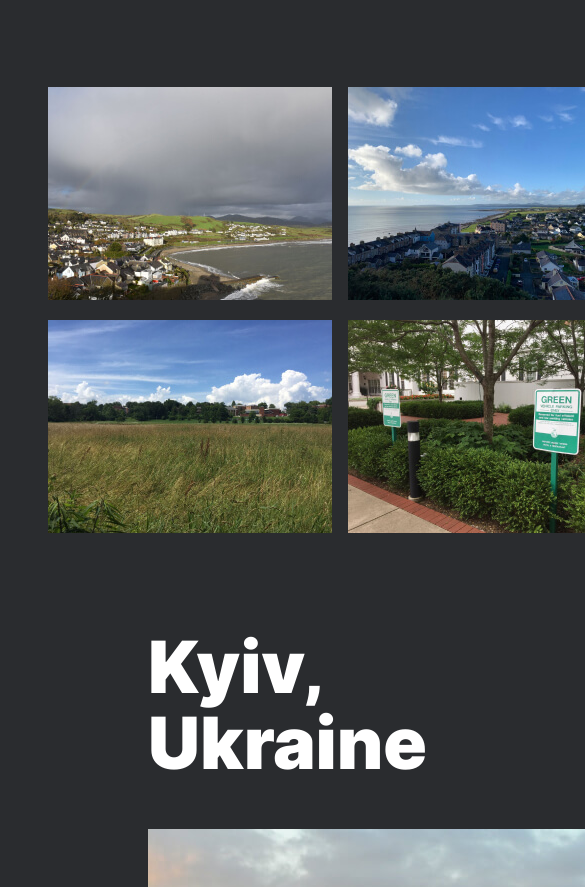
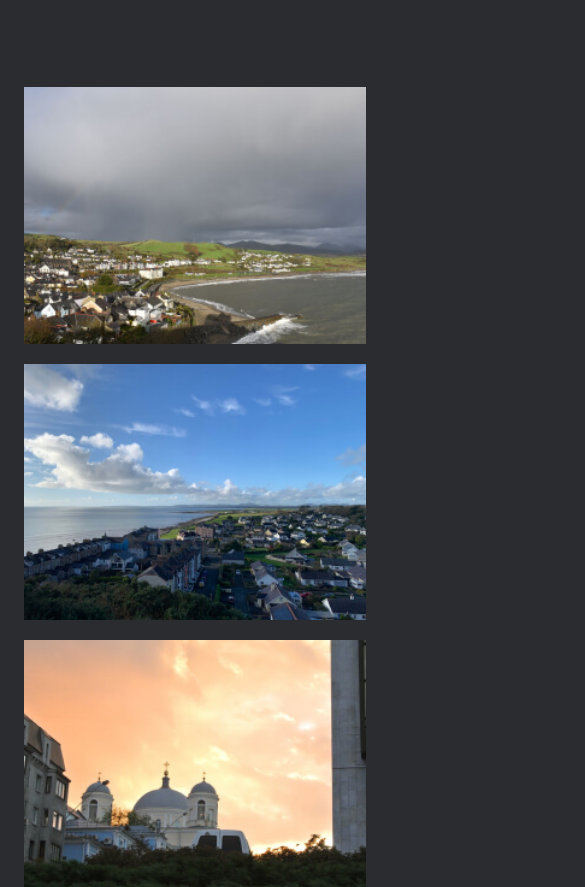
Before and after one commit to shimritz/web_project_3, a plain HTML site: page index.html in a window 390 px wide. Shown: the part 2052-2939 px from the top of the page, 585 px wide, since content can reach past the window. Drawn offline with Linux system fonts and the light colour scheme.

Commit message:
photo-gallery section-768 completed

```diff
--- a/blocks/photo-gallery.css
+++ b/blocks/photo-gallery.css
@@ -1,5 +1,5 @@
 .photo-gallery-container {
-  /* max-width: 1184px; */ /*according to gigma but when i set it the grid items wrap into a new line */
+  /* max-width: 1184px; */
   /* max-width: 1284px; */
   /* margin: 118px 48px 0 48px; */
   margin-top: 118px;
@@ -10,10 +10,11 @@
 }
 
 .photo-gallery__list {
+  /* max-width: calc(100% - 48px * 2); */
   display: grid;
   grid-gap: 16px;
   grid-template-columns: repeat(4, minmax(284px, 1fr));
-
+  /* box-sizing: border-box; */
   list-style: none;
   text-decoration: none;
   margin: 0;
@@ -29,5 +30,11 @@
 @media screen and (max-width: 768px) {
   .photo-gallery-container {
     margin-top: 90px;
+    max-width: 768px;
+    margin-right: 24px;
+    margin-left: 24px;
+  }
+  .photo-gallery__list {
+    grid-template-columns: repeat(auto-fit, minmax(284px, 1fr));
   }
 }
```
